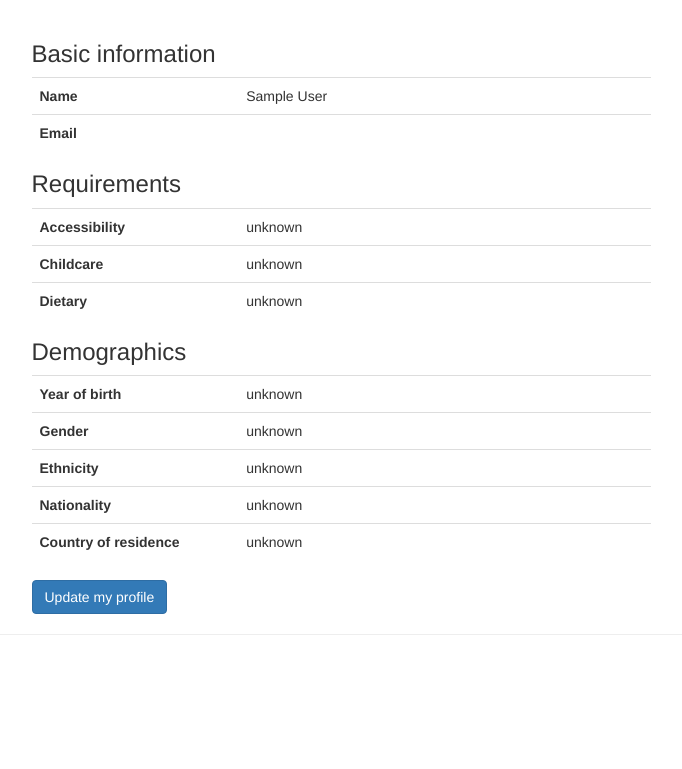
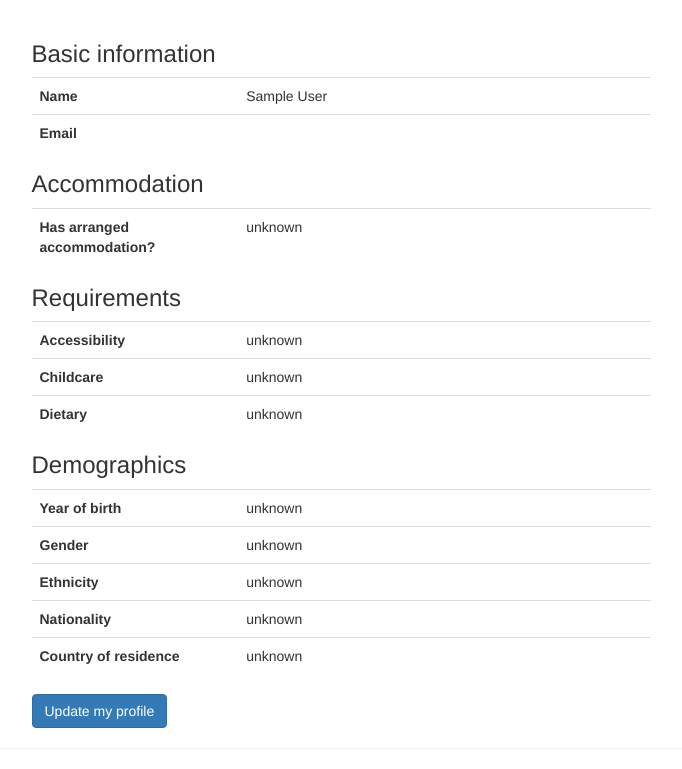
Before and after one commit to PyconUK/ironcage, a Django app: page /profile/ in a window 1280 px wide. Shown: the part 51-820 px from the top of the page, without its empty margins (136-818 px from the left). Before the commit the page ends 686 px from the top, so only its background shows below. Run offline with Django 3.2, Linux system fonts and the light colour scheme; the visitor is signed in with stand-in values (Sample User, id 1); data that the repository does not hold is empty; some libraries are stand-ins or nearby versions.

Commit message:
Add question about hotels to profile

```diff
--- a/accounts/forms.py
+++ b/accounts/forms.py
@@ -59,6 +59,7 @@ class ProfileForm(forms.ModelForm):
         fields = [
             'name',
             'email_addr',
+            'has_booked_hotel',
             'accessibility_reqs_yn',
             'accessibility_reqs',
             'childcare_reqs_yn',
--- a/accounts/models.py
+++ b/accounts/models.py
@@ -67,6 +67,7 @@ class User(AbstractBaseUser, PermissionsMixin):
     dietary_reqs_yn = models.NullBooleanField()
     dietary_reqs = models.TextField(null=True, blank=True)
     is_ukpa_member = models.NullBooleanField(null=True, blank=True)
+    has_booked_hotel = models.NullBooleanField()
 
     created_at = models.DateTimeField(auto_now_add=True)
     updated_at = models.DateTimeField(auto_now=True)
--- a/accounts/templates/accounts/_profile_details.html
+++ b/accounts/templates/accounts/_profile_details.html
@@ -8,6 +8,25 @@
     <tr>
       <th class="col-md-4">Email</th>
       <td>{{ user.email_addr }}</td>
+    </tr>
+  </table>
+</div>
+
+<div>
+  <h3>Accommodation</h3>
+
+  <table class="table">
+    <tr>
+      <th class="col-md-4">Has arranged accommodation?</th>
+      <td>
+        {% if user.has_booked_hotel == None %}
+        unknown
+        {% elif user.has_booked_hotel %}
+        yes
+        {% else %}
+        no
+        {% endif %}
+      </td>
     </tr>
   </table>
 </div>
```
Also changed, not shown: accounts/templates/accounts/edit_profile.html (+19 -0 lines), accounts/migrations/0007_user_has_booked_hotel.py (added).
